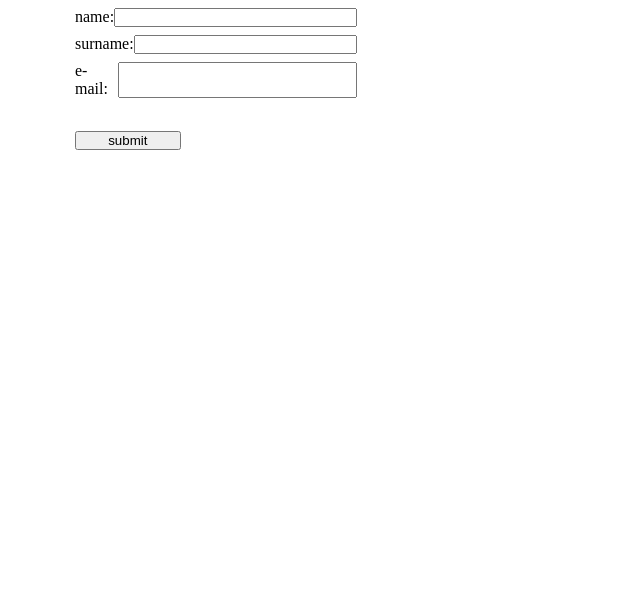
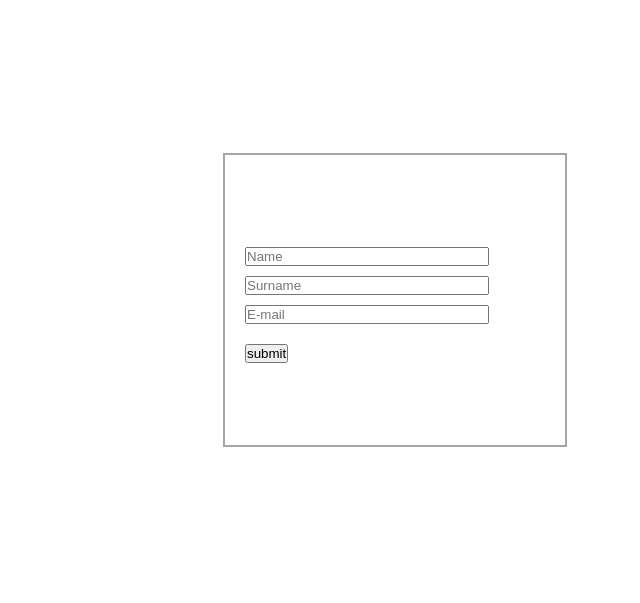
Before and after one commit to ismayilzeynal/JsDOM, a plain HTML site: page index.html in a window 1280 px wide. Shown: the whole page, without its empty margins (245-885 px from the left). Drawn offline with Linux system fonts and the light colour scheme.

Commit message:
changed, but reload page

```diff
--- a/assets/css/style.css
+++ b/assets/css/style.css
@@ -10,30 +10,44 @@
     justify-content: center;
     align-content: center;
 }
-
-form{
-    width: 50%;
+.center{
+    display: flex;
+    width: 600px;
+    height: 600px;
     align-items: center;
     justify-content: center;
 }
+form{
+    width: 300px;
+    height: 250px;
+    display: flex;
+    align-content: center;
+    justify-content: center;
+    flex-wrap: wrap;
+    border: 2px solid rgba(0, 0, 0, 0.349);
+    padding: 20px;
+}
+
+form div{
+    margin-top: 10px;
+}
 
 .line{
-    margin-top: 8px;
-    width: 80%;
+    width: 100%;
     display: flex;
-    justify-content: space-between;
-
+    flex-wrap: wrap;
 }
 
-input{
+p{
+    width: 100%;
+}
 
-    margin-right: 45%;
-    width: 250px;
+.line input{
+    width: 240px;
 }
 
 .btn{
-    margin-top: 25px;
-    width: 30%;
+    width: 100%;
     display: flex;
-    justify-content: flex-end;
+    justify-content: flex-start;
 }
--- a/index.html
+++ b/index.html
@@ -12,20 +12,22 @@
 <body>
 
     <div class="container">
-        <form onsubmit="return validation()" name="formForInfo">
+        <div class="center">
+        <form name="formForInfo" id="formForInfo">
             <div class="line">
-                <label for="name"> name:</label>
-                <input type="text" id="name" name="name">
+                <input type="text" id="name" placeholder="Name" name="name">
+                <p id="message-name"> </p>
             </div>
 
             <div class="line">
-                <label for="surname"> surname:</label>
-                <input type="text" id="surname" name="surname">
+                <input type="text" id="surname" placeholder="Surname" name="surname">
+                <p id="message-surname"> </p>
+
             </div>
 
             <div class="line">
-                <label for="email"> e-mail:</label>
-                <input type="email" id="email" name="email">
+                <input type="email" placeholder="E-mail" id="email" name="email">
+                <p id="message-email"> </p>
             </div>
 
             <div class="line">
@@ -33,10 +35,11 @@
             </div>
 
             <div class="btn">
-                <input type="submit" value="submit">
+                <input id="submit" type="submit" value="submit">
             </div>
 
         </form>
+    </div>
     </div>
 
 
--- a/main.js
+++ b/main.js
@@ -1,22 +1,36 @@
-const messageParagraph = document.getElementById("message")
+const messageParagraph = document.getElementById("message");
+const messageName = document.getElementById("message-name");
+const messageSurname = document.getElementById("message-surname");
+const messageEmail = document.getElementById("message-email");
+
+document.getElementById("formForInfo").addEventListener("submit", validation);
 
 function validation() {
     let name = document.forms["formForInfo"]["name"].value;
     let surname = document.forms["formForInfo"]["surname"].value;
     let email = document.forms["formForInfo"]["email"].value;
     messageParagraph.innerHTML = "";
+    messageName.innerHTML = "";
+    messageSurname.innerHTML = "";
+    messageEmail.innerHTML = "";
 
     if(name === "" || surname === "" || email === "")
     {
-        messageParagraph.style.color="red";
         if (name === "")
-        messageParagraph.innerHTML += "Name must be filled out <br>";
+        {
+            messageName.innerHTML += "Name must be filled out";
+            messageName.style.color="red";
+        }
         if (surname === "")
-        messageParagraph.innerHTML += "Surname must be filled out <br>";
+        {
+            messageSurname.innerHTML += "Surname must be filled out";
+            messageSurname.style.color="red";
+        }
         if (email === "")
-        messageParagraph.innerHTML += "email must be filled out <br>";
-
-        return false;
+        {
+            messageEmail.innerHTML += "Email must be filled out";
+            messageEmail.style.color="red";
+        }
     }
     else
     {
@@ -26,7 +40,6 @@ function validation() {
 
         messageParagraph.style.color="green";
         messageParagraph.innerHTML += message;
-        return false;
     }
-
+    return false;
 }
```
